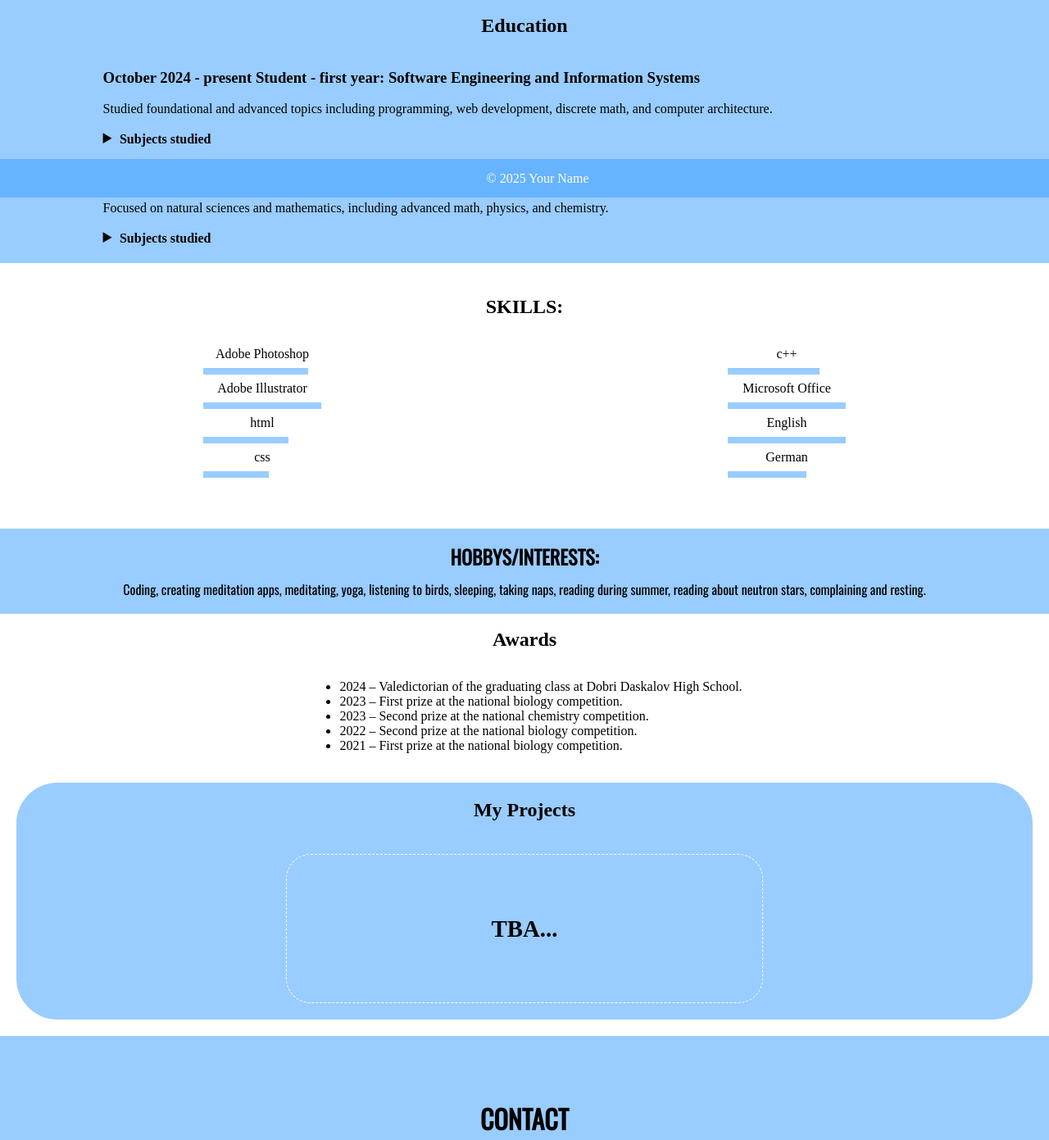
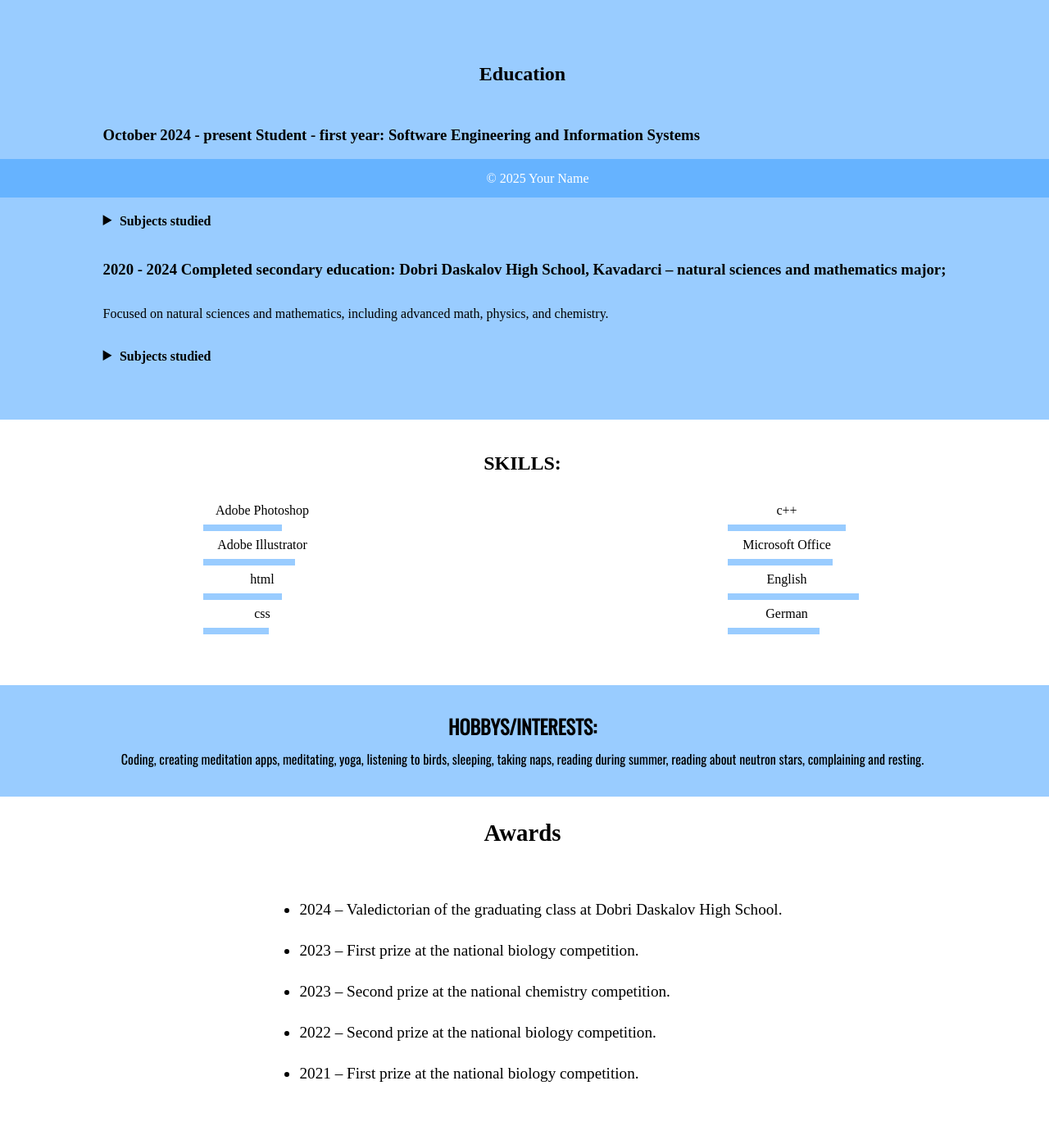
Before and after one commit to TomeGjondev/tomegjondev.github.io, a website: page index.html in a window 1280 px wide. Shown: the part 559-1950 px from the top of the page at 82% size. Drawn offline with nearby package versions, Linux system fonts and the light colour scheme; a web font is replaced by a local one.

Commit message:
ADDED mali smeni

```diff
--- a/styles.css
+++ b/styles.css
@@ -85,12 +85,16 @@ details ul {
 }
 .container2{
     display: flex;
-    padding-bottom: 15px;
+    padding-bottom: 55px;
+    padding-top: 55px;
+    padding-left: 45px;
+    padding-right: 45px;
     flex-direction: column;
     justify-content: center;
     align-items: center;
     background-color: #99ccff;
     color: black;
+    line-height: 35px;
 }
 #jasslika{
     height: 300px;
@@ -110,19 +114,25 @@ details ul {
 }
 h2{
     display: block;
+    margin-left: -5px;
 }
 .container3{
-    margin-top: 20px;
+    margin-top: 50px;
     display: flex;
     flex-direction: column;
     justify-content: center;
     align-items: center;
     background-color: white;
     color: black;
+    line-height: 50px;
+    font-size: larger;
 }
 .container4{
     display: flex;
-    margin: 20px;
+    margin-left: 30px;
+    margin-right: 30px;
+    margin-bottom: 60px;
+    margin-top: 50px;
     border-radius: 50px;
     flex-direction: column;
     justify-content: center;
@@ -210,7 +220,10 @@ h2{
 }
 
 #proekti{
-    margin: 20px;
+    margin-top: 10px;
+    margin-bottom: 50px;
+    margin-left: 50px;
+    margin-right: 50px;
     padding: 40px;
     width: 500px;
     height: 100px;
@@ -279,7 +292,7 @@ h2{
 }
 .slider1Inside
 {
-    width: 16vh;
+    width: 12vh;
     height: 1vh;
     background-color: #99ccff;
     margin: 0;
@@ -288,7 +301,7 @@ h2{
 }
 .slider2Inside
 {
-    width: 18vh;
+    width: 14vh;
     height: 1vh;
     background-color: #99ccff;
     margin: 0;
@@ -297,7 +310,7 @@ h2{
 }
 .slider3Inside
 {
-    width: 14vh;
+    width: 18vh;
     height: 1vh;
     background-color: #99ccff;
     margin: 0;
@@ -316,7 +329,7 @@ h2{
 }
 .slider5Inside
 {
-    width: 13vh;
+    width: 12vh;
     height: 1vh;
     background-color: #99ccff;
     margin: 0;
@@ -325,14 +338,14 @@ h2{
 }
 .slider6Inside
 {
-    width: 18vh;
+    width: 16vh;
     height: 1vh;
     background-color: #99ccff;
     margin: 1vh 0;
 }
 .slider7Inside
 {
-    width: 18vh;
+    width: 20vh;
     height: 1vh;
     background-color: #99ccff;
     margin: 1vh 0;
@@ -340,14 +353,14 @@ h2{
 
 .slider8Inside
 {
-    width: 12vh;
+    width: 14vh;
     height: 1vh;
     background-color: #99ccff;
     margin: 1vh 0;
 }
 .interesi {
     background-color: #99ccff;
-    padding: 2vh;
+    padding: 4vh;
     position: relative;
     color: black;
     font-family: 'Oswald', sans-serif;
```
